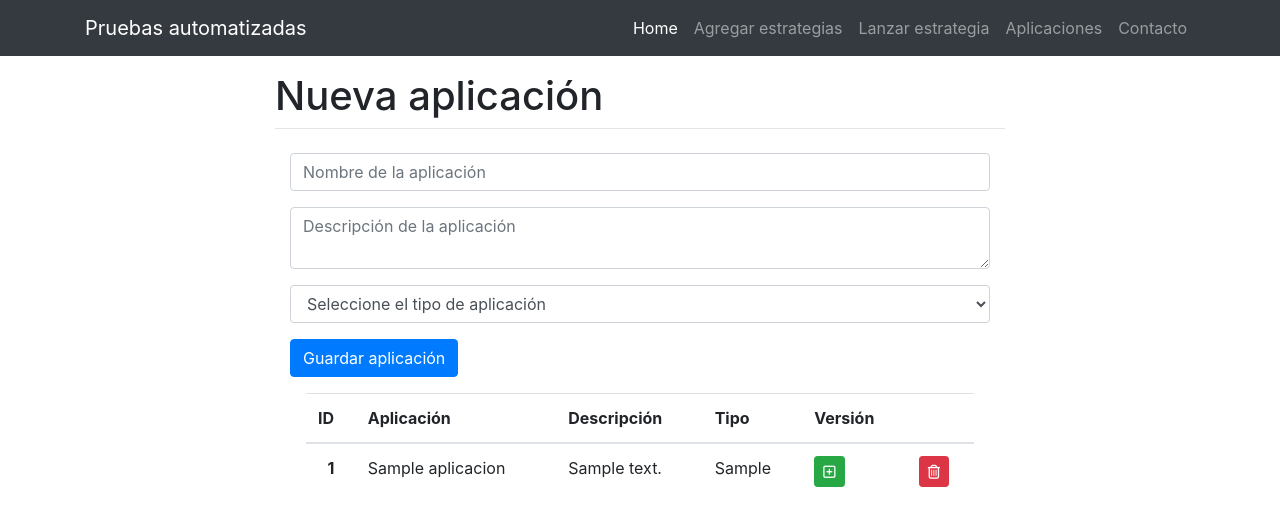
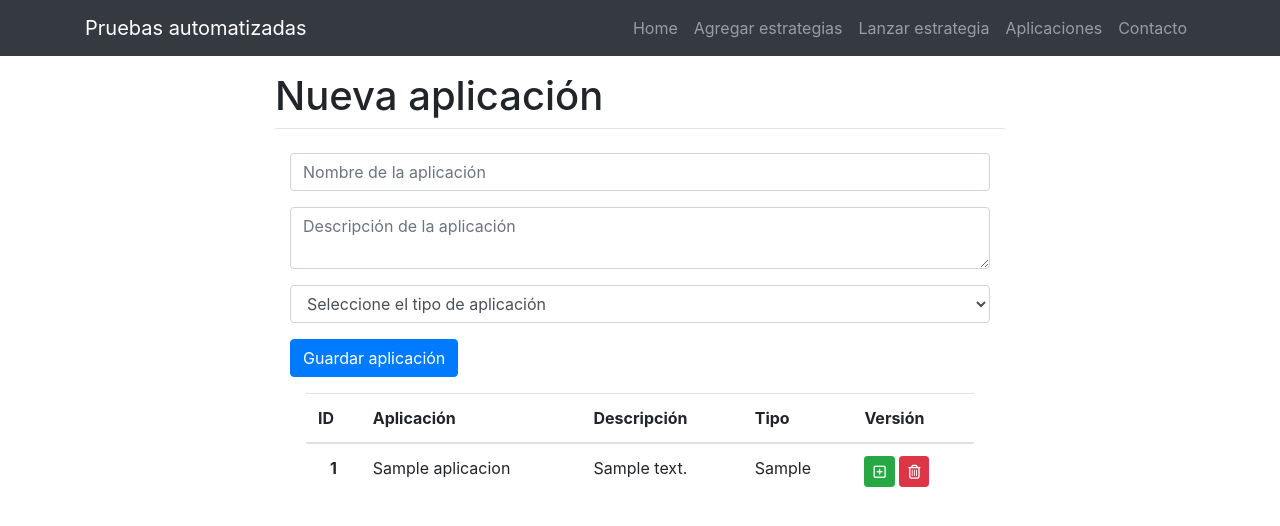
Before and after one commit to avargas20/MISO4208-202010, a Django app: page /nueva_aplicacion/ in a window 1280 px wide. Shown: the top 526 px of the page. Run offline with Django 3.2, Linux system fonts and the light colour scheme; tables that the repository leaves empty hold one stand-in row (values such as "Sample post"); some libraries are stand-ins or nearby versions.

Commit message:
:lipstick: Ajustes visuales: cursos pointer, espacios

```diff
--- a/templates/pruebas_app/layout.html
+++ b/templates/pruebas_app/layout.html
@@ -35,7 +35,7 @@
         </button>
         <div class="collapse navbar-collapse" id="navbarResponsive">
           <ul class="navbar-nav ml-auto">
-            <li class="nav-item active">
+            <li>
               <a class="nav-link" href="{% url 'home' %}">Home</a>
             </li>
             <li class="nav-item">
--- a/templates/pruebas_app/nueva_aplicacion.html
+++ b/templates/pruebas_app/nueva_aplicacion.html
@@ -63,7 +63,6 @@
                     <th>Descripción</th>
                     <th>Tipo</th>
                     <th>Versión</th>
-                    <th></th>
                 </tr>
                 </thead>
                 <!--Table head-->
@@ -77,17 +76,16 @@
                         <td>{{ aplicacion.descripcion }}</td>
                         <td>{{ aplicacion.tipo }}</td>
                         <td>
-                            <a class="btn btn-success text-right btn-sm"
+                            <a class="btn btn-success text-right btn-sm" style="cursor: pointer"
                                onclick="return abrir_modal('{% url 'agregar_version' aplicacion.id %}')">
                                 <i class="far fa-plus-square"></i>
                             </a>
-                        </td>
-                        <td>
-                            <a class="btn btn-danger text-right btn-sm"
+                             <a class="btn btn-danger text-right btn-sm"
                                href="{% url 'eliminar_aplicacion' aplicacion.id %}">
                                 <i class="far fa-trash-alt"></i>
                             </a>
                         </td>
+
                     </tr>
                 {% endfor %}
                 </tbody>
```
